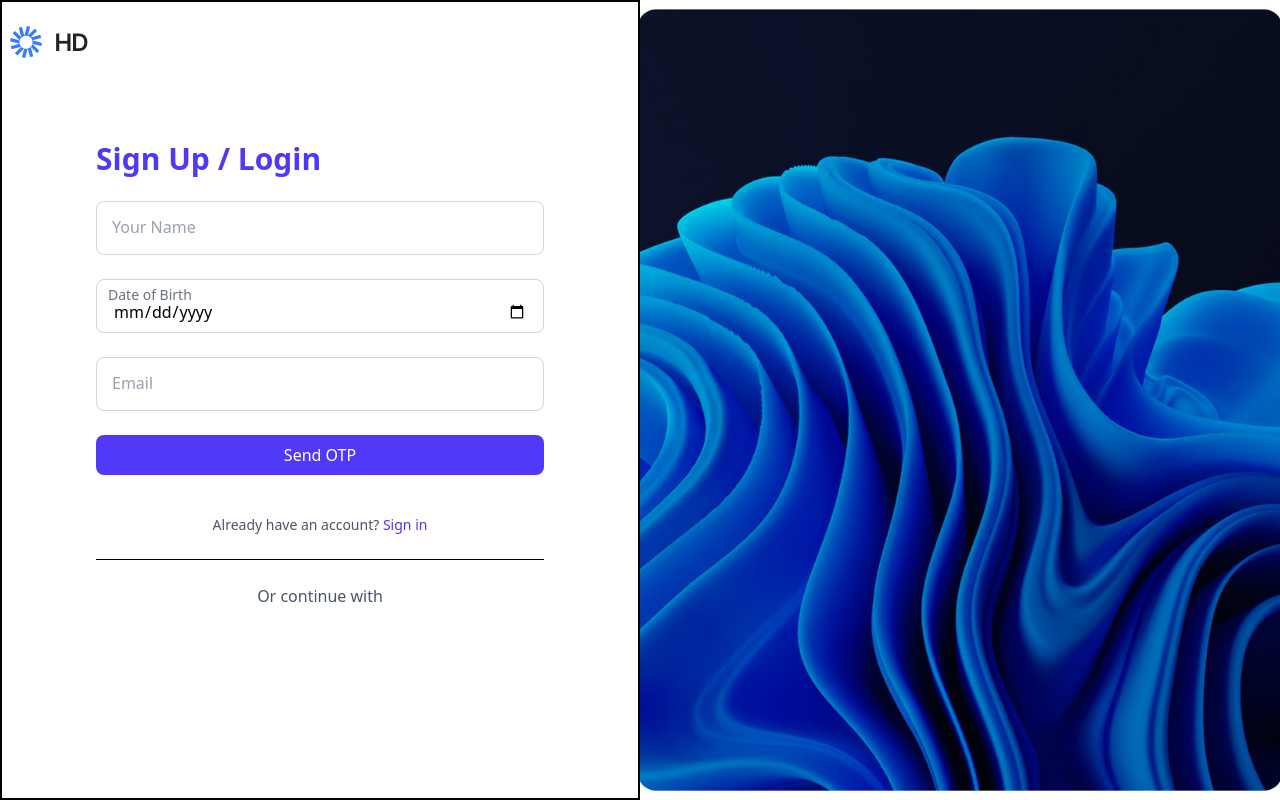
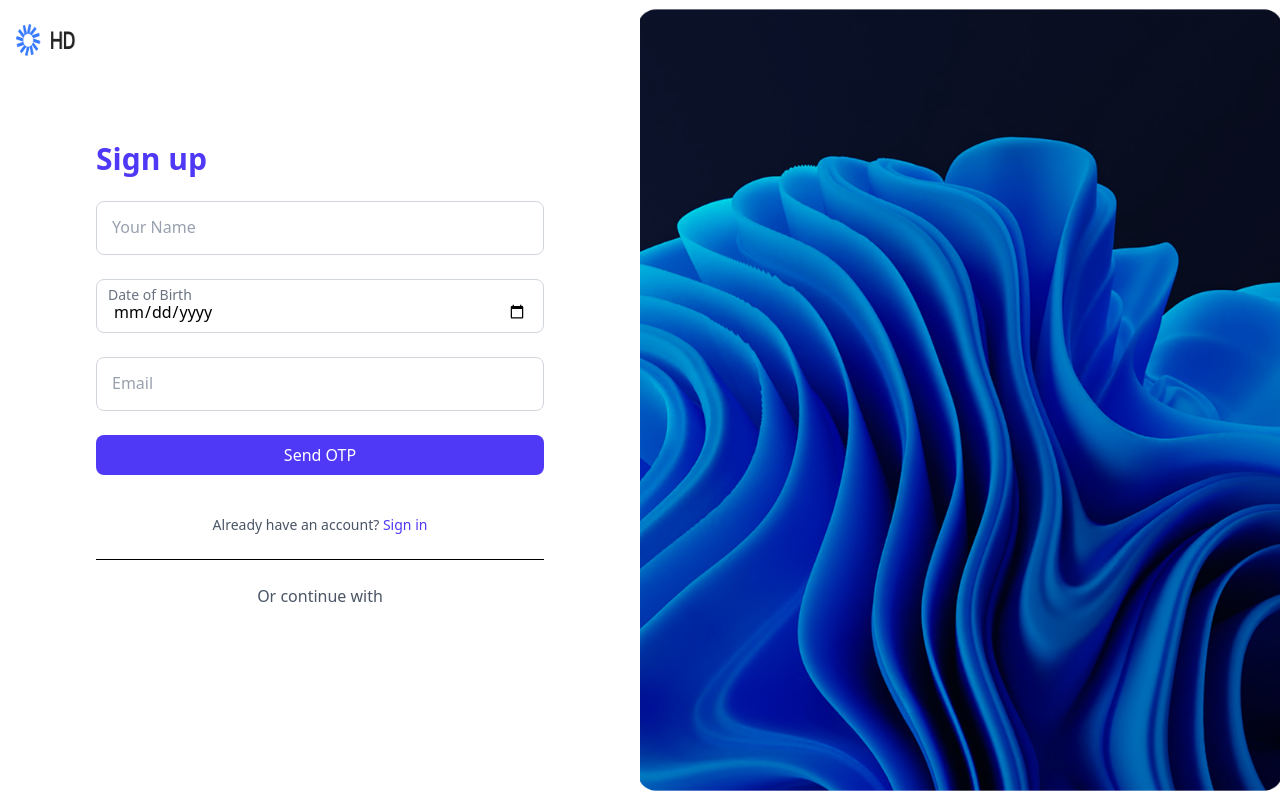
Before and after one commit to DEVESH1709/Notes_App, a React (Vite) app in the folder notes/: page / in a window 1280 px wide. Built offline with nearby package versions, Linux system fonts and the light colour scheme; no server answers.

Commit message:
feat: refactor app structure; remove unused mongoose import, enhance Dashboard and AuthPage layouts for improved user experience

```diff
--- a/notes/src/pages/AuthPage.tsx
+++ b/notes/src/pages/AuthPage.tsx
@@ -192,16 +192,16 @@ const AuthPage = () => {
       }
     }
   };
+  return (
+  <div className="w-screen h-screen flex flex-col md:flex-row overflow-hidden">
+    <div className="w-full md:w-1/2 h-full flex flex-col justify-center items-center bg-white px-6 sm:px-12 relative">
+      <div className="absolute top-6 left-6 md:left-4 flex items-center space-x-2">
+        <img src={logo} alt="Auth Logo" className="w-100 h-8" />
+      </div>
 
-  return (
-    <div className="w-screen h-screen flex overflow-hidden">
-      <div className="w-1/2 h-full border-2 flex flex-col justify-center relative items-center bg-white px-12">
-       <div className="absolute top-6 left-2 ">
-        <img src={logo} alt="Auth" className="w-full h-full" />
-       </div>
-        <div className="w-full max-w-md">
-          <h2 className="text-3xl font-bold text-indigo-600 mb-6">
-            {step === "signup" ? "Sign Up / Login" : "Verify OTP"}
+      <div className="w-full max-w-md mt-12 md:mt-0">
+        <h2 className="text-3xl font-bold text-indigo-600 mb-6 text-center md:text-left">
+          {step === "signup" ? "Sign up" : step === "otp" ? "Verify OTP" : "Sign in"}
         </h2>
 
         {step === "signup" && (
@@ -231,7 +231,6 @@ const AuthPage = () => {
             initialEmail={email}
           />
         )}
-
         <div className="mt-6 border-t pt-6 text-center">
           <h3 className="text-gray-600 mb-3 font-medium">Or continue with</h3>
           <div className="flex justify-center">
@@ -243,7 +242,8 @@ const AuthPage = () => {
         </div>
       </div>
     </div>
-      <div className="w-1/2 h-full">
+
+    <div className="hidden md:block w-1/2 h-full">
       <img
         src={image}
         alt="Wallpaper"
@@ -252,6 +252,7 @@ const AuthPage = () => {
     </div>
   </div>
 );
+
 };
 
 export default AuthPage;
--- a/notes/src/pages/Dashboard.tsx
+++ b/notes/src/pages/Dashboard.tsx
@@ -90,11 +90,8 @@ const Dashboard = () => {
   <div className="h-screen w-screen flex flex-col bg-gray-50">
     <div className="flex items-center justify-between px-6 py-4 bg-white shadow">
       <div className="flex items-center space-x-2">
-          <img src={logo2} alt="Dashboard Logo" className="w-8 h-8" />
-          <div>
-            <h1 className="text-lg font-semibold">Welcome, {user?.name || 'User'}</h1>
-            {user?.email && <p className="text-sm text-gray-600">{user.email}</p>}
-          </div>
+        <img src={logo2} alt="Dashboard Logo" className="w-10 h-8" />
+        <h1 className="text-lg font-bold">Dashboard</h1>
       </div>
       <button
         onClick={handleLogout}
@@ -103,15 +100,24 @@ const Dashboard = () => {
         Sign Out
       </button>
     </div>
-      <div className="flex flex-col gap-3 w-full max-w-md mx-auto mt-10 p-4 bg-white shadow-md rounded-2xl">
+
+    <div className="w-full max-w-md mx-auto mt-6 p-4 bg-white shadow-md rounded-2xl">
+      <h1 className="text-lg font-semibold">
+        Welcome, {user?.name || "User"}!
+      </h1>
+      {user?.email && (
+        <p className="text-sm text-gray-600">Email: {user.email}</p>
+      )}
+    </div>
+
+    <div className="w-full max-w-md mx-auto mt-4 p-4">
       <button
         onClick={() => setShowTextarea(true)}
-          className="bg-blue-600 text-white py-2 px-4 rounded-xl hover:bg-blue-700 transition"
+        className="w-full bg-blue-600 text-white py-2 px-4 rounded-xl hover:bg-blue-700 transition cursor-pointer"
       >
         Create Note
       </button>
     </div>
-
     {showTextarea && (
       <div className="fixed inset-0 z-50 flex items-center justify-center bg-black/40">
         <div className="bg-white rounded-xl shadow-lg p-6 w-full max-w-md">
@@ -126,13 +132,13 @@ const Dashboard = () => {
           <div className="flex justify-end gap-2">
             <button
               onClick={() => setShowTextarea(false)}
-                className="px-4 py-2 rounded-xl bg-gray-200 text-gray-700 hover:bg-gray-300"
+              className="px-4 py-2 rounded-xl bg-gray-200 text-gray-700 cursor-pointer hover:bg-gray-300"
             >
               Cancel
             </button>
             <button
               onClick={handleSaveNote}
-                className="px-4 py-2 rounded-xl bg-blue-600 text-white hover:bg-blue-700"
+              className="px-4 py-2 rounded-xl bg-blue-600 cursor-pointer text-white hover:bg-blue-700"
             >
               Save Note
             </button>
@@ -141,7 +147,7 @@ const Dashboard = () => {
       </div>
     )}
 
-      <div className="w-full mx-auto mt-6 p-4 bg-white rounded-2xl">
+    <div className="w-full max-w-3/2 mx-auto mt-4 p-4">
       <h3 className="text-lg font-semibold text-gray-800 mb-3">Notes</h3>
       <ul className="space-y-3">
         {notes.map((note) => (
@@ -151,6 +157,7 @@ const Dashboard = () => {
     </div>
   </div>
 );
+
 };
 
 export default Dashboard;
```
Also changed, not shown: 2 other files (tests, documents, lock files or other folders). Lines whose indentation alone changed are shown as unchanged.
